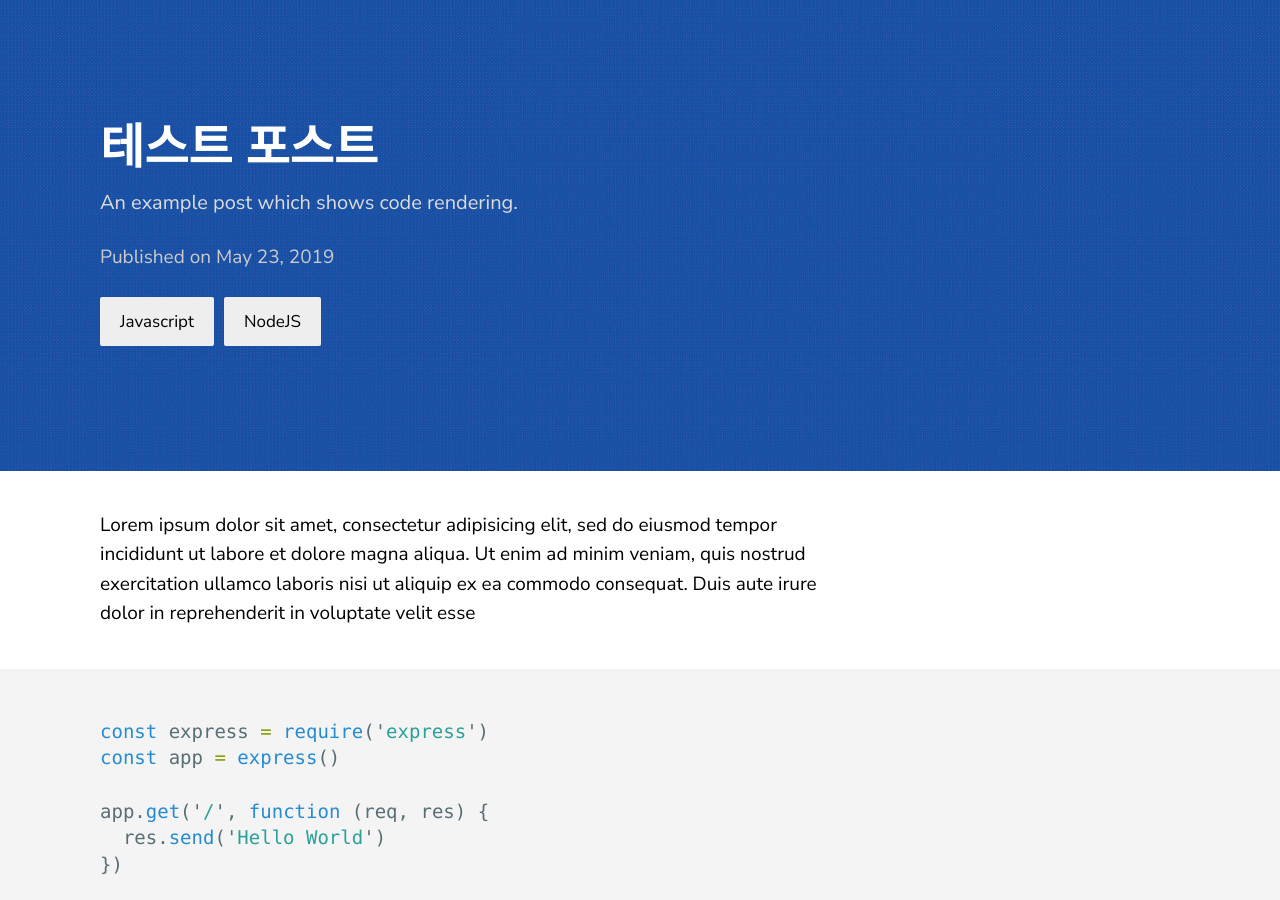
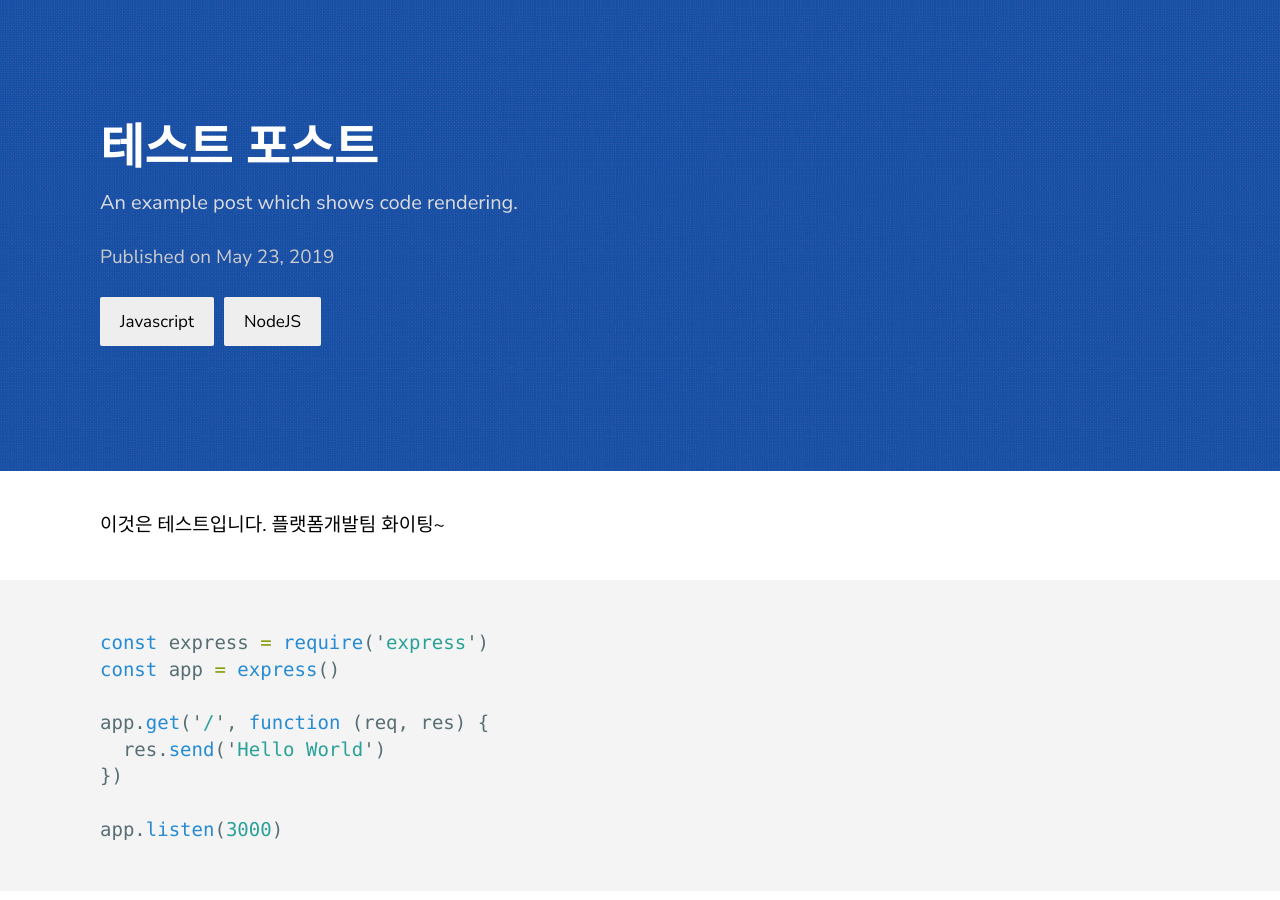
Before and after one commit to smanioso/sevity.github.io, a Jekyll site: the page built from _posts/2019-06-30-test.markdown, in a window 1280 px wide and 900 px high. Built offline with Jekyll 4.4.1, drawn with Linux system fonts in a browser that asks for light colours.

Commit message:
Update 2019-06-30-test.markdown

````diff
--- a/_posts/2019-06-30-test.markdown
+++ b/_posts/2019-06-30-test.markdown
@@ -5,7 +5,7 @@
 date:   2019-05-23 21:03:36 +0530
 categories: Javascript NodeJS
 ---
-Lorem ipsum dolor sit amet, consectetur adipisicing elit, sed do eiusmod tempor incididunt ut labore et dolore magna aliqua. Ut enim ad minim veniam, quis nostrud exercitation ullamco laboris nisi ut aliquip ex ea commodo consequat. Duis aute irure dolor in reprehenderit in voluptate velit esse
+이것은 테스트입니다. 플랫폼개발팀 화이팅~
 
 ```javascript
 const express = require('express')
````
